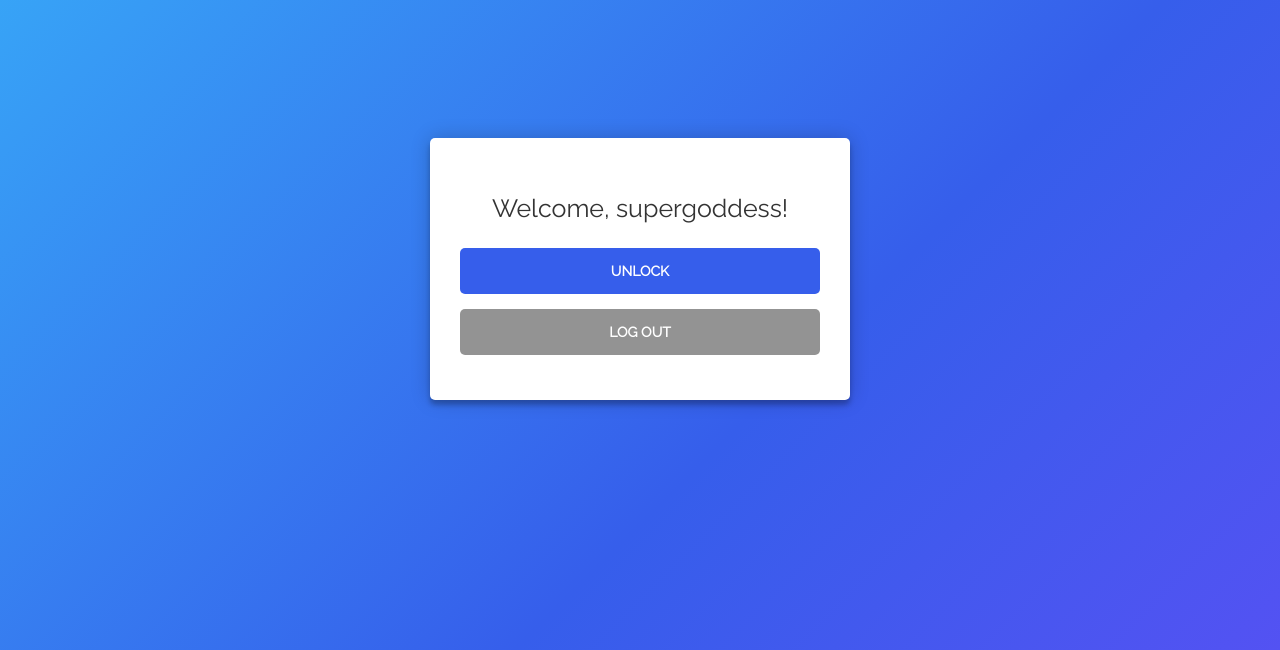
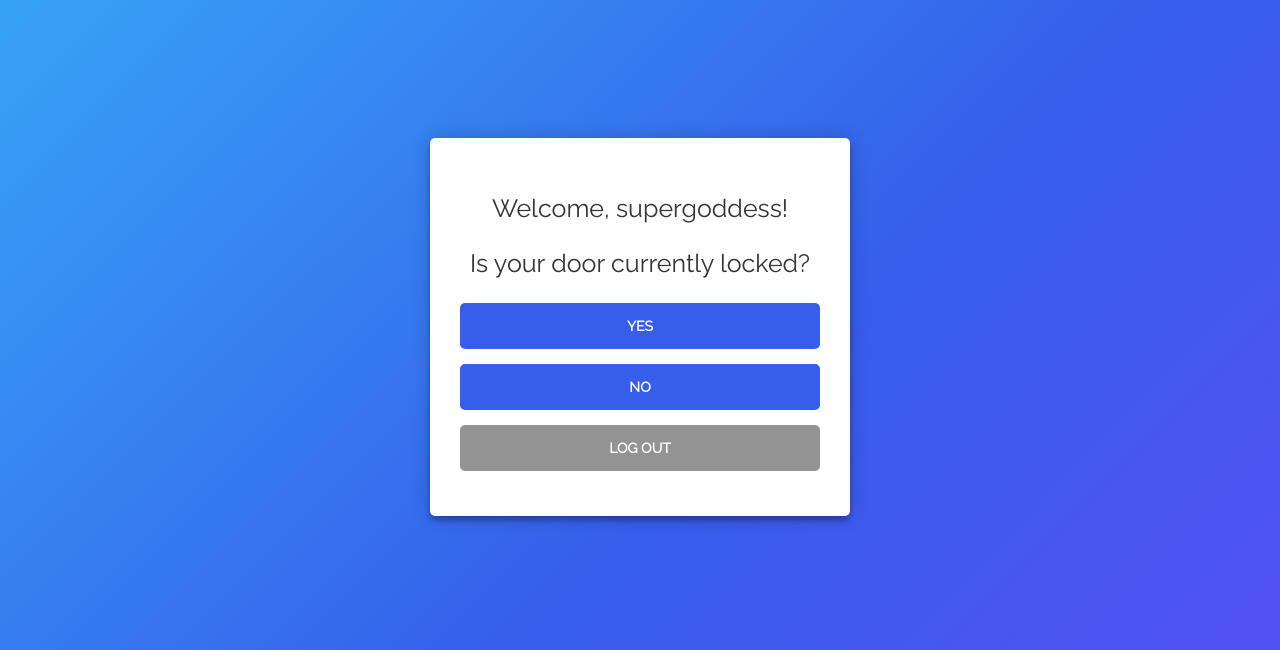
Before and after one commit to gyarab/chytry-lock, a Django app: page / in a window 1280 px wide. Shown: the top 650 px of the page. Run offline with Django 3.2, Linux system fonts and the light colour scheme; a user stored in the database is signed in.

Commit message:
Update home.html

```diff
--- a/smartlock/templates/home.html
+++ b/smartlock/templates/home.html
@@ -8,7 +8,9 @@
 	<div class="home-page">
 		<form class="page">
 			<p class="welcome-text">Welcome, {{ user.username }}!</p>
-			<button onclick="location.href='{% url 'script' %}'; alert('Unlocked');" value="Unlocked">Unlock</button>
+			<p class="welcome-text">Is your door currently locked?</p>
+			<a href="{% url 'locked' %}"><button type="button">YES</button></a>
+			<a href="{% url 'unlocked' %}"><button type="button">NO</button></a>
 			<a href="{% url 'logout' %}"><button type="button" style="background-color: #939393">Log out</button></a>
 		</form>
 
```
